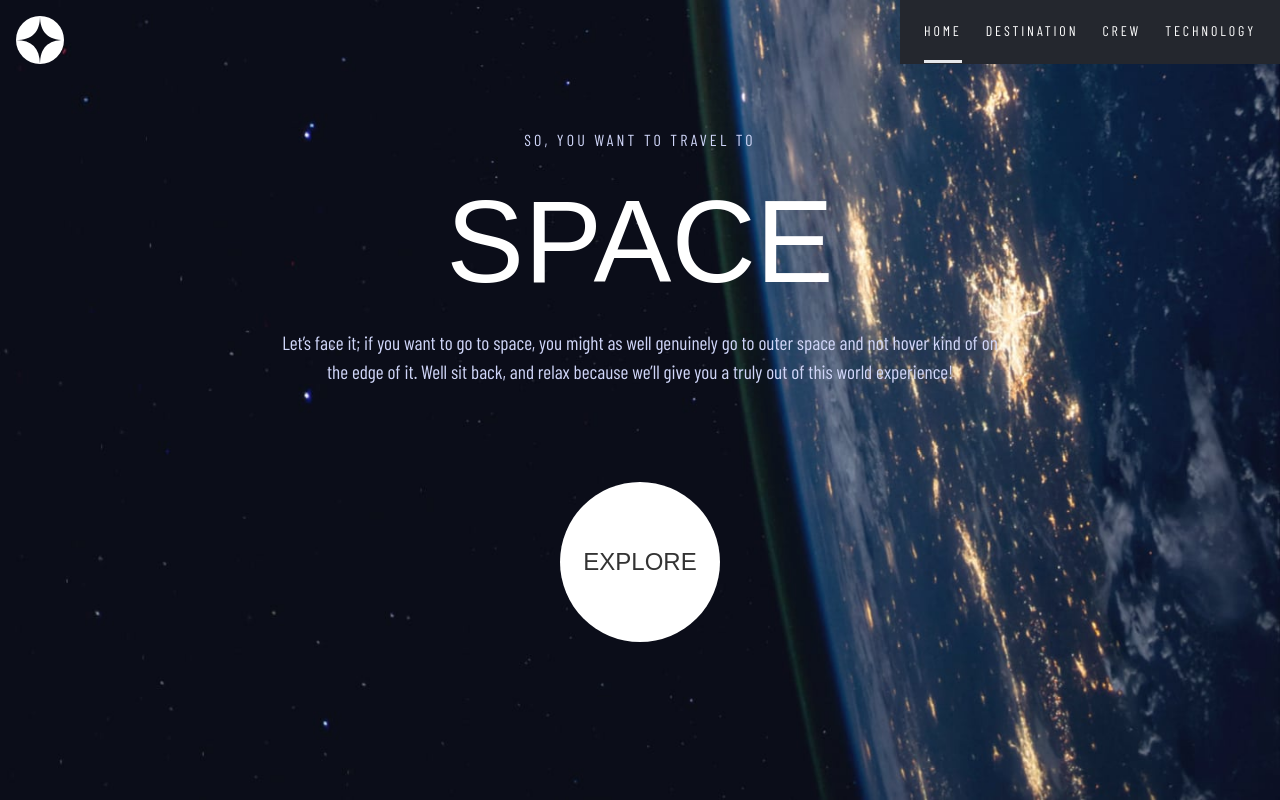
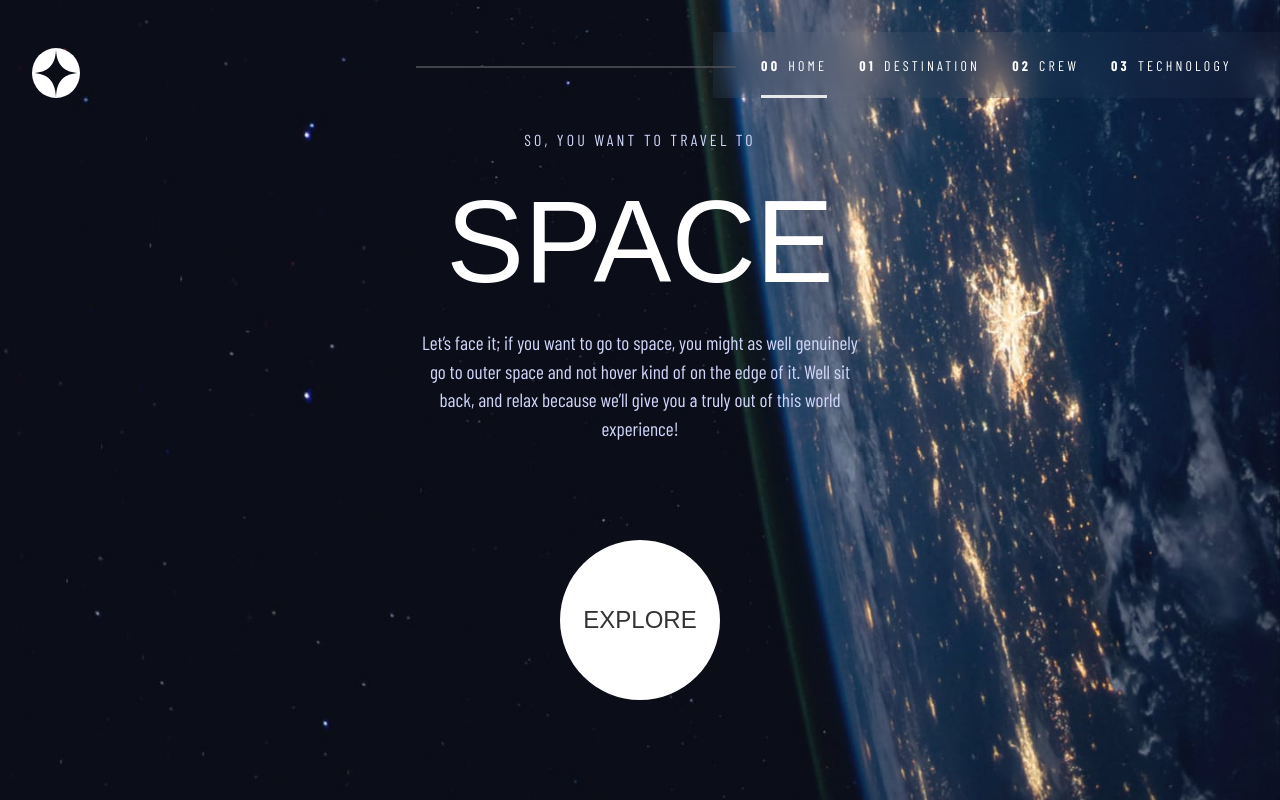
Before and after one commit to HpatricioH/space-tourism-front-end, a React (Vite) app: page / in a window 1280 px wide. Built offline with nearby package versions, Linux system fonts and the light colour scheme; a web font is replaced by a local one.

Commit message:
feat: added desktop responsive design for navbar

```diff
--- a/src/Components/CrewPage/CrewPage.jsx
+++ b/src/Components/CrewPage/CrewPage.jsx
@@ -27,9 +27,9 @@ export const CrewPage = () => {
         {crewMembers.map((crew) => {
           return (
             <div key={crew.id} className='px-[1rem] min-[640px]:pt-[2rem]'>
-              <div className='flex flex-col justify-center items-center gap-4 tracking-wide min-[640px]:flex-col-reverse min-[640px]:m-auto min-[640px]:w-[90%]'>
+              <div className='flex flex-col justify-center items-center gap-4 tracking-wide min-[640px]:flex-col-reverse min-[640px]:m-auto min-[640px]:w-[35rem]'>
                 <div className='border-b-[1px] border-[#59595f] w-full flex justify-center items-center min-[640px]:border-none min-[640px]:relative'>
-                  <img src={crew.images} alt='crew member' className='w-[13rem] pt-[2.5rem] min-[640px]:w-[auto] min-[640px]:h-[23.1rem] min-[640px]:pt-0 min-[640px]:absolute min-[640px]:top-[0.5rem]' />
+                  <img src={crew.images} alt='crew member' className='w-[13rem] pt-[2.5rem] min-[640px]:w-[auto] min-[640px]:h-[26.7rem] min-[640px]:pt-0 min-[640px]:absolute min-[640px]:top-[0.5rem]' />
                 </div>
                 <div className='self-center'>
                   <ul className='relative flex flex-row gap-4 py-2 m-0 p-0 list-none'>
--- a/src/Components/DestinationsPage/DestinationsPage.jsx
+++ b/src/Components/DestinationsPage/DestinationsPage.jsx
@@ -30,7 +30,7 @@ export const DestinationsPage = () => {
           {destinations.map((destination) => {
             return (
               <div key={destination.id} className='px-[1rem]'>
-                <div className='flex flex-col justify-center items-center gap-4 uppercase [&_h3]:font-barlow [&_h3]:text-[0.875rem] [&_h3]:tracking-[2.35px] [&_h3]:text-[#D0D6F9] min-[640px]:m-auto min-[640px]:w-[80%]'>
+                <div className='flex flex-col justify-center items-center gap-4 uppercase [&_h3]:font-barlow [&_h3]:text-[0.875rem] [&_h3]:tracking-[2.35px] [&_h3]:text-[#D0D6F9] min-[640px]:m-auto min-[640px]:w-[30rem]'>
                   <img src={destination.images} className='w-[13rem] pt-[2rem]' alt='moon destination' />
                   <ul className='flex flex-row gap-5 justify-center items-center pt-[0.5rem] font-barlow text-[1rem] tracking-[2.7px] text-[#D0D6F9]'>
                     <li><Link to='/destinations/1' className={Number(id) === 1 ? 'nav__active' : 'nav__hover'}>MOON</Link></li>
--- a/src/Components/HomePage/HomePage.jsx
+++ b/src/Components/HomePage/HomePage.jsx
@@ -10,7 +10,7 @@ export const HomePage = () => {
       <section className='flex flex-col justify-center items-center gap-20 w-full h-full text-[#fff] font-bellefair mb-[2rem]'>
         <div className='w-full h-full'>
           <BgImage imageBgMobile={homeBgMobile} imageBgTablet={homeBgTablet} imageBgDesktop={homeBgDesktop} />
-          <div className='text-center flex flex-col px-4 min-[468px]:m-auto min-[468px]:w-[80%] min-[640px]:w-[60%]'>
+          <div className='text-center flex flex-col px-4 min-[468px]:m-auto min-[468px]:w-[80%] min-[640px]:w-[30rem]'>
             <p className='text-[1rem] font-barlow tracking-[0.20rem] pt-[8rem] text-[#D0D6F9]'>SO, YOU WANT TO TRAVEL TO</p>
             <h1 className='text-[5.3rem] mt-[1rem] min-[468px]:text-[7.3rem] min-[468px]:mt-[0.1rem]'>SPACE</h1>
             <p className='text-[1.2rem] pt-[0.5rem] text-[#D0D6F9] font-barlow min-[468px]:pt-[0]'>
--- a/src/Components/NavBar/NavBar.jsx
+++ b/src/Components/NavBar/NavBar.jsx
@@ -7,12 +7,21 @@ export const NavBar = () => {
   const pathTechnology = window.location.pathname.includes('technology')
 
   return (
-    <div className='hidden min-[640px]:flex bg-[#24272e] justify-center items-center'>
-      <ul className='uppercase flex flex-row gap-6 px-[1.5rem] text-white text-sm tracking-[0.18rem] font-barlow'>
-        <li className={window.location.pathname === '/' ? 'navbar__active' : 'navbar__hover'}><Link to='/'>home</Link></li>
-        <li className={pathDestinations ? 'navbar__active' : 'navbar__hover'}><Link to='/destinations/1'>destination</Link></li>
-        <li className={pathCrew ? 'navbar__active' : 'navbar__hover'}><Link to='/crew/1'>crew</Link></li>
-        <li className={pathTechnology ? 'navbar__active' : 'navbar__hover'}><Link to='/technology/1'>technology</Link></li>
+    <div className='hidden bg-[#24272e] justify-center items-center min-[640px]:flex lg:pt-[0.3rem] lg:backdrop-blur-lg lg:bg-[#ffffff07]'>
+      <div className='border border-[#59595fb1] w-[20rem] absolute right-[34rem] hidden lg:flex' />
+      <ul className='uppercase flex flex-row gap-6 px-[1.5rem] text-white text-sm tracking-[0.20rem] font-barlow lg:px-[3rem] lg:gap-8 [&_span]:font-bold [&_span]:pr-[0.5rem] [&_span]:hidden [&_span]:lg:inline'>
+        <li className={window.location.pathname === '/' ? 'navbar__active' : 'navbar__hover'}>
+          <Link to='/'><span>00</span>home</Link>
+        </li>
+        <li className={pathDestinations ? 'navbar__active' : 'navbar__hover'}>
+          <Link to='/destinations/1'><span>01</span>destination</Link>
+        </li>
+        <li className={pathCrew ? 'navbar__active' : 'navbar__hover'}>
+          <Link to='/crew/1'><span>02</span>crew</Link>
+        </li>
+        <li className={pathTechnology ? 'navbar__active' : 'navbar__hover'}>
+          <Link to='/technology/1'><span>03</span>technology</Link>
+        </li>
       </ul>
     </div>
   )
--- a/src/Components/NavBarModal/NavBarModal.jsx
+++ b/src/Components/NavBarModal/NavBarModal.jsx
@@ -29,7 +29,7 @@ export const NavBarModal = () => {
   }
 
   return (
-    <nav className='p-[1rem] absolute w-full min-[640px]:pt-0 min-[640px]:pr-0'>
+    <nav className='p-[1rem] absolute w-full min-[640px]:pt-0 min-[640px]:pr-0 lg:p-[2rem] lg:pr-0'>
       <div className='flex flex-row justify-between'>
         <img src={icon} alt='space icon' onClick={handleLink} className='min-[640px]:pt-[1rem]' />
         <img
@@ -40,6 +40,7 @@ export const NavBarModal = () => {
         />
         <NavBar />
       </div>
+
       <Modal
         isOpen={openModal} closeModal={closeModal} closeTimeoutMS={200} style={{
           overlay: {
@@ -52,8 +53,8 @@ export const NavBarModal = () => {
             left: '0px',
             right: '0px',
             bottom: '0px',
-            background: 'rgb(33 33 33 / 0.5)',
-            backdropFilter: 'blur(9px)',
+            background: '#3b3c3f35',
+            backdropFilter: 'blur(12px)',
             border: 0,
             borderRadius: 0,
             padding: '1rem 0 1rem 1rem'
--- a/src/Components/TechnologyPage/TechnologyPage.jsx
+++ b/src/Components/TechnologyPage/TechnologyPage.jsx
@@ -31,7 +31,7 @@ export const TechnologyPage = () => {
                 <div className='pt-[2rem]'>
                   <img src={tech.imglandscape} alt={tech.name} className='w-full' />
                 </div>
-                <div className='p-4 flex flex-col justify-center items-center gap-6 pt-[2rem] tracking-wider min-[640px]:m-auto min-[640px]:w-[65%]'>
+                <div className='p-4 flex flex-col justify-center items-center gap-6 pt-[2rem] tracking-wider min-[640px]:m-auto min-[640px]:w-[30rem]'>
                   <div>
                     <ul className='flex flex-row gap-4'>
                       <li><Link to='/technology/1' className={Number(id) === 1 ? 'nav__tech-active' : 'nav__tech'}>1</Link></li>
--- a/src/styles/activeNavBar.css
+++ b/src/styles/activeNavBar.css
@@ -38,5 +38,4 @@
   .navbar__hover {
     @apply py-[1.2rem] hover:border-b-[0.2rem] hover:border-[#434448]
   }
-
 }
--- a/src/utilities/BgImage.jsx
+++ b/src/utilities/BgImage.jsx
@@ -2,9 +2,9 @@
 export const BgImage = ({ imageBgMobile, imageBgTablet, imageBgDesktop }) => {
   return (
     <picture>
-      <source type='image/jpg' srcSet={imageBgTablet} media='(max-width: 768px)' />
-      <source type='image/jpg' srcSet={imageBgDesktop} media='(min-width: 769px)' />
-      <img src={imageBgMobile} alt='Earth picture' className='fixed min-h-full min-w-full -z-10' />
+      <source type='image/jpg' srcSet={imageBgTablet} media='(max-width: 1023px)' />
+      <source type='image/jpg' srcSet={imageBgDesktop} media='(min-width: 1024px)' />
+      <img src={imageBgMobile} alt='Earth picture' className='fixed min-h-full min-w-full -z-10  object-center' />
     </picture>
   )
 }
```
